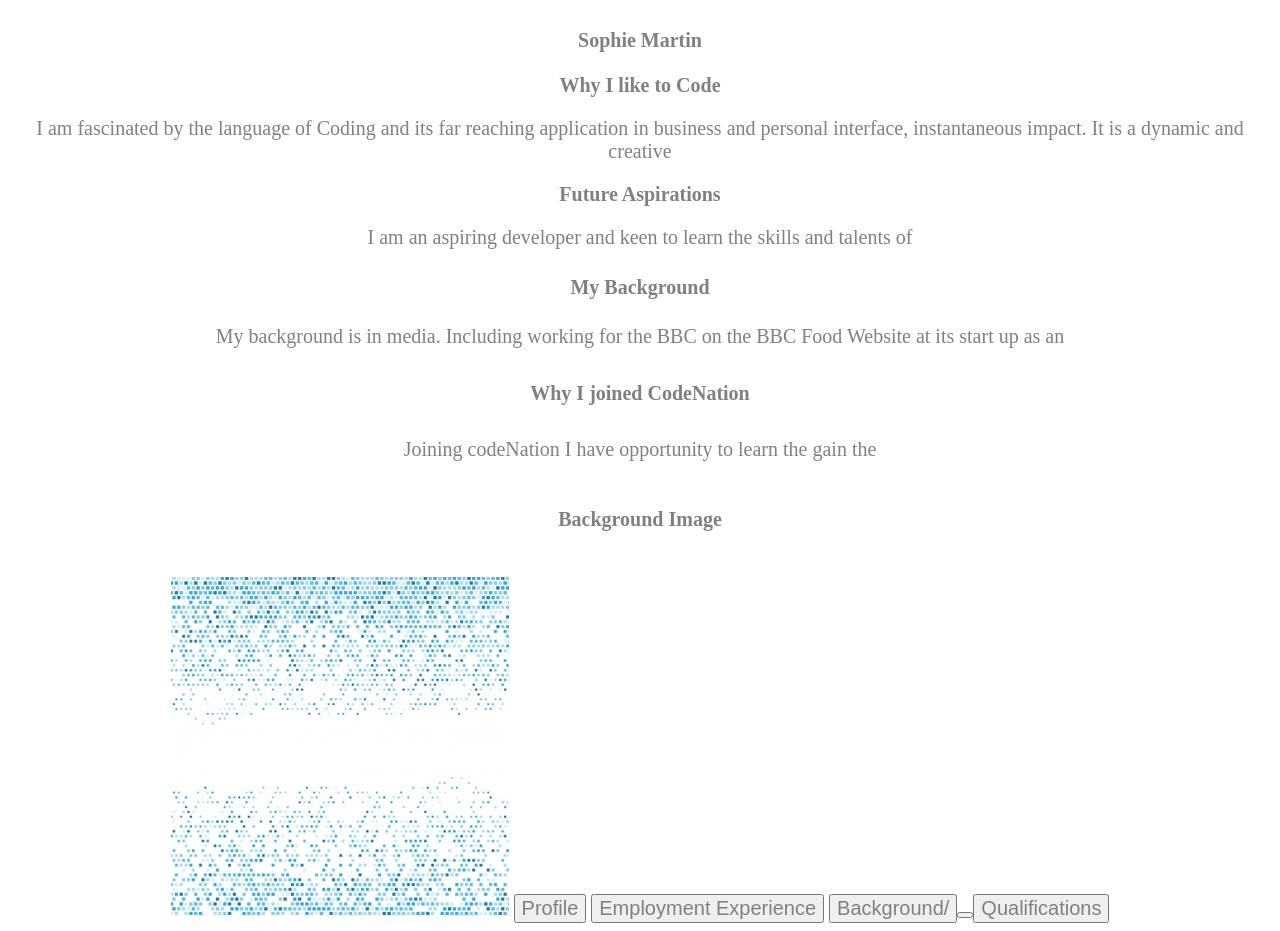
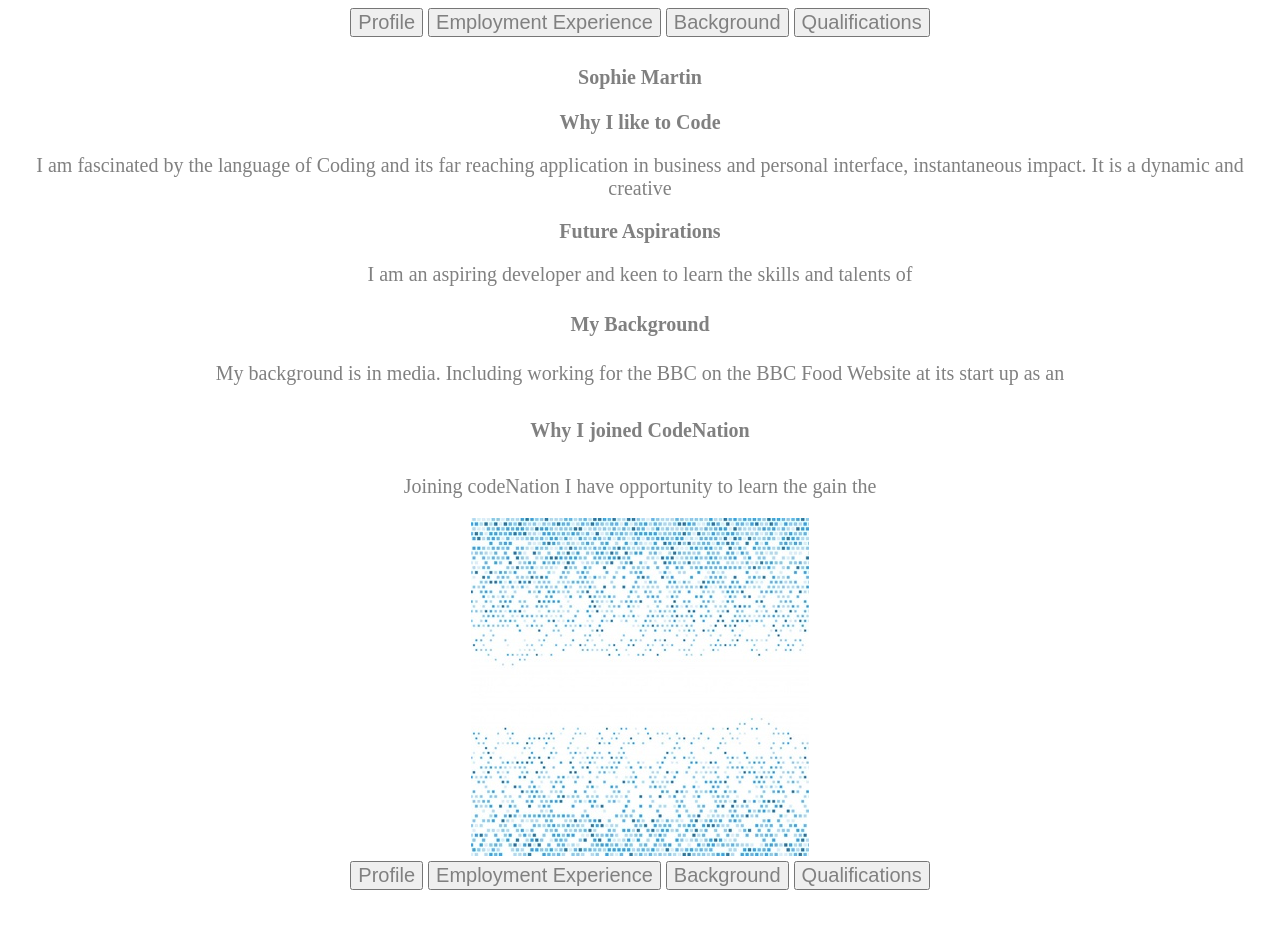
Before and after one commit to codeexpress1/developSite, a plain HTML site: page allAboutMe.html in a window 1280 px wide. After the commit the page ends 898 px from the top, so only its background shows below. Drawn offline with Linux system fonts and the light colour scheme.

Commit message:
fifth commit

```diff
--- a/allAboutMe.html
+++ b/allAboutMe.html
@@ -9,7 +9,19 @@
 <link href="https://fonts.googleapis.com/css?family=Open+Sans&display=swap" rel="stylesheet">
 <link rel="stylesheet" type="text/css" href="main.css">
 <body>
-      <h1><centre>Sophie Martin</centre></h1>
+
+    <button type="button">Profile</button>
+    <button type="button">Employment Experience</button>
+    <button type="button">Background</button>
+    <button type="button">Qualifications</button>
+   <br>
+
+
+
+   <h1><centre>Sophie Martin</centre></h1>
+
+
+
 
         <h2> Why I like to Code</h2>
             <p>I am fascinated by the language of Coding and its far reaching application in business and personal interface, instantaneous impact.
@@ -23,13 +35,14 @@
     <h5> Why I joined CodeNation</h5>
 
 <p> Joining codeNation I have opportunity to learn the  gain the </p>
-    <h6>Background Image</h6>
-    <img src="abstract-pixelated-background_1048-7724.jpg"alt="logo">
+
+
+    <div><img src="abstract-pixelated-background_1048-7724.jpg"></div>
 
 
     <button type="button">Profile</button>
     <button type="button">Employment Experience</button>
-    <button type="button">Background/<button>
+    <button type="button">Background</button>
     <button type="button">Qualifications</button>
 </body>
 </html>
```
Also changed, not shown: main.css (+8 -8 lines).
